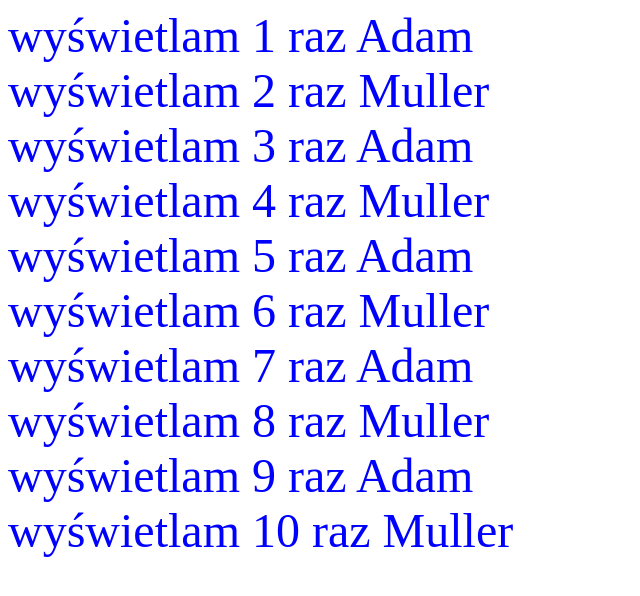
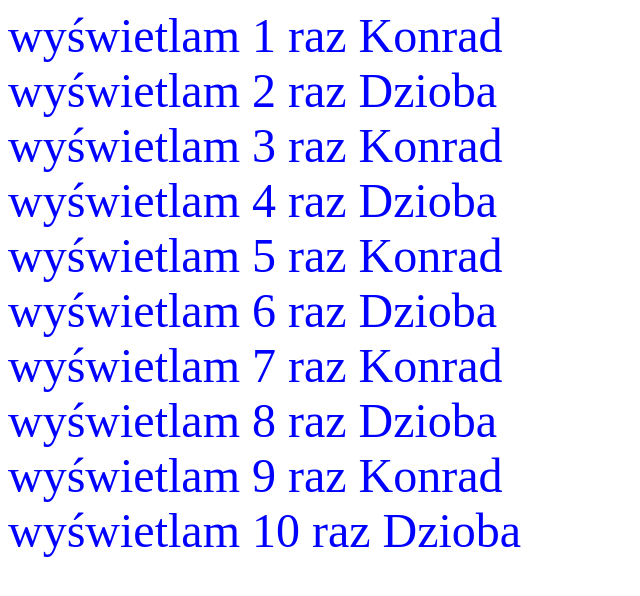
Before and after one commit to KonradDzioba/java, a plain HTML site: page zadanie67.html in a window 1280 px wide. Shown: the whole page, without its empty margins (0-640 px from the left). Drawn offline with Linux system fonts and the light colour scheme.

Commit message:
Update zadanie67.html

```diff
--- a/zadanie67.html
+++ b/zadanie67.html
@@ -6,9 +6,9 @@
 for(i=1;i<=10;i++)
 {
 if(i%2==1)
-{document.write("<font color=blue size=42px>wyświetlam "+i+" raz"+" Adam</font>"+"<br>");}
+{document.write("<font color=blue size=42px>wyświetlam "+i+" raz"+" Konrad</font>"+"<br>");}
 else
-{document.write("<font color=blue size=42px>wyświetlam "+i+" raz"+" Muller</font>"+"<br>");}
+{document.write("<font color=blue size=42px>wyświetlam "+i+" raz"+" Dzioba</font>"+"<br>");}
 }
 </script>
 </body>
```
